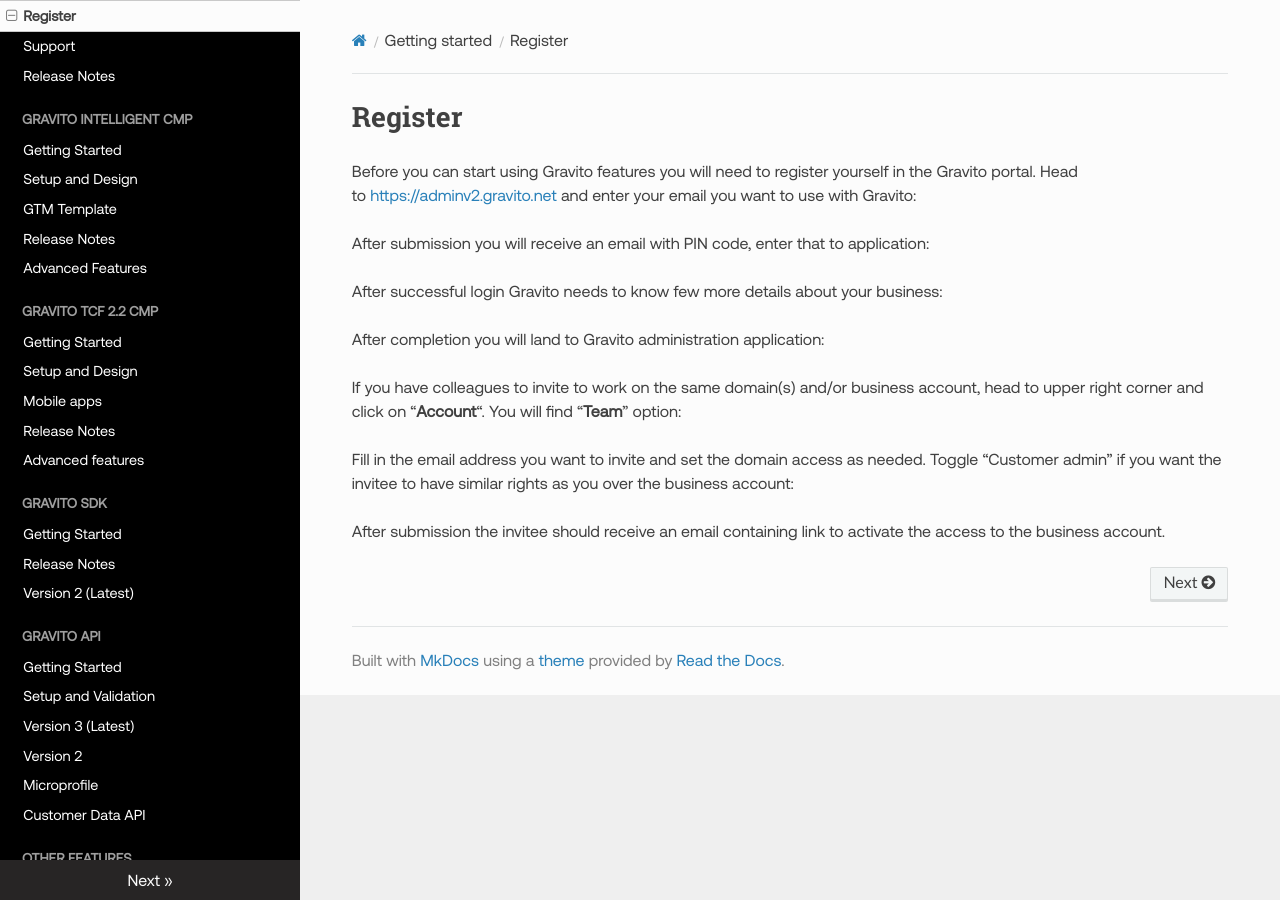
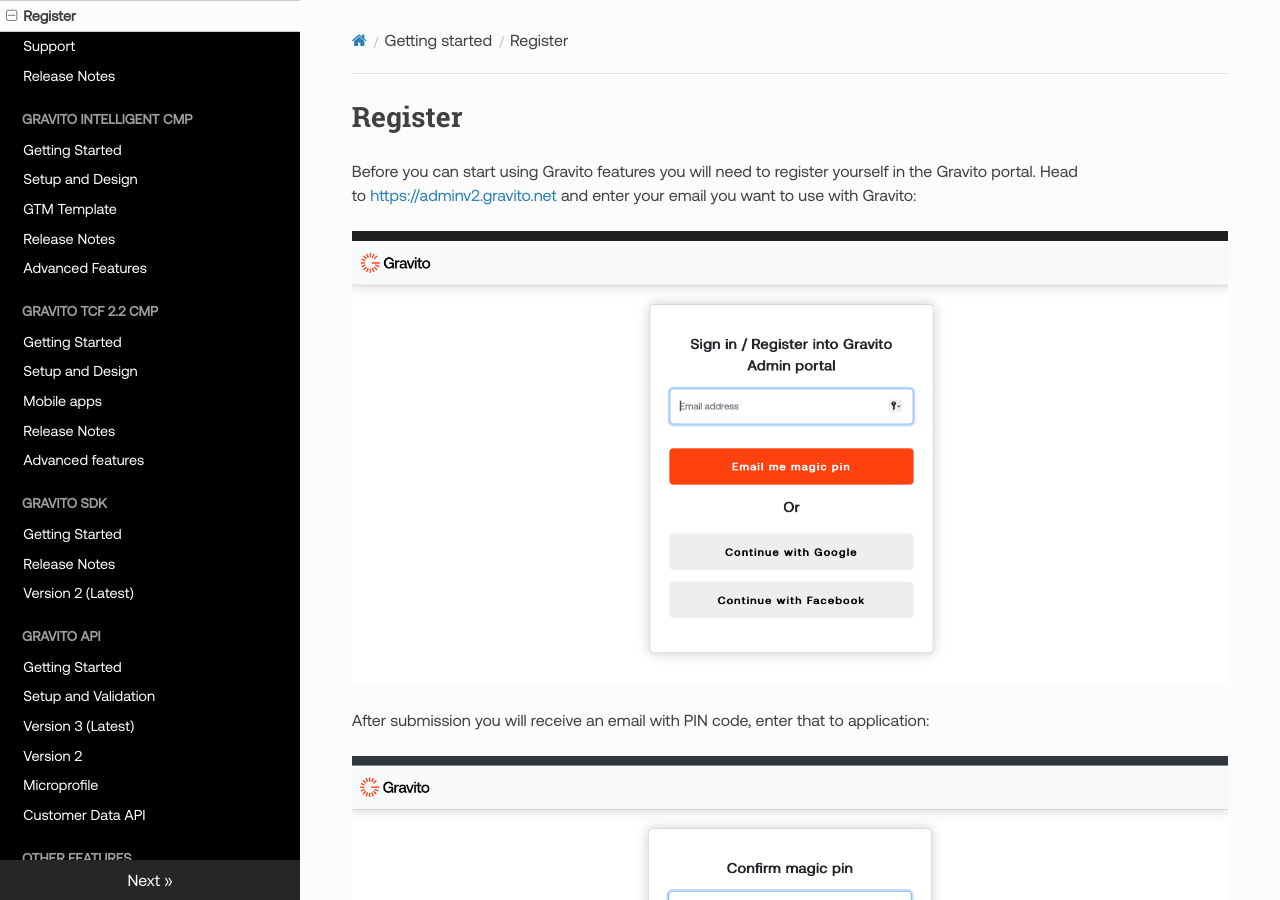
Before and after one commit to GravitoLtd/gravitoltd.github.io, an MkDocs documentation site: the page built from docs/Getting_started/Register.md, in a window 1280 px wide and 900 px high. Built offline with MkDocs 1.6.1, drawn with Linux system fonts in a browser that asks for light colours; nearby versions of some CDN libraries; some of the changed text lies outside the part shown.

Commit message:
Modified register page with images.

```diff
--- a/docs/Getting_started/Register.md
+++ b/docs/Getting_started/Register.md
@@ -3,14 +3,24 @@
 
 Before you can start using Gravito features you will need to register yourself in the Gravito portal. Head to [https://adminv2.gravito.net](https://adminv2.gravito.net/) and enter your email you want to use with Gravito:
 
+![](./img/signinorregister.png)
+
 After submission you will receive an email with PIN code, enter that to application:
 
+![](./img/confirmpin.png)
+
 After successful login Gravito needs to know few more details about your business:
+
+![](./img/registrationdetails.png)
 
 After completion you will land to Gravito administration application:
 
 If you have colleagues to invite to work on the same domain(s) and/or business account, head to upper right corner and click on “**Account**“. You will find “**Team**” option:
 
-Fill in the email address you want to invite and set the domain access as needed. Toggle “Customer admin” if you want the invitee to have similar rights as you over the business account:
+![](./img/accountlink.png)
+
+![](./img/team.png)
+
+Fill in the email address you want to invite and set the domain access as needed :
 
 After submission the invitee should receive an email containing link to activate the access to the business account.
```
Also changed, not shown: docs/Getting_started/img/accountlink.png (added), docs/Getting_started/img/confirmpin.png (added), docs/Getting_started/img/registrationdetails.png (added), docs/Getting_started/img/signinorregister.png (added), docs/Getting_started/img/team.png (added).
